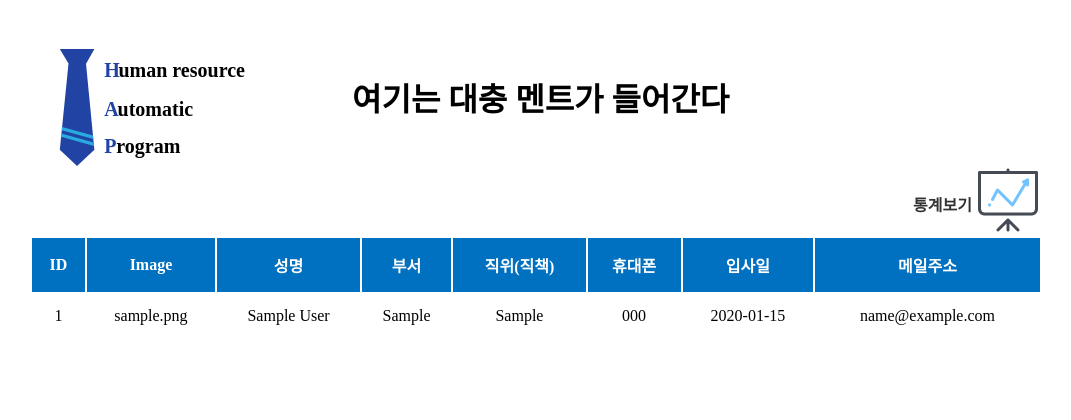
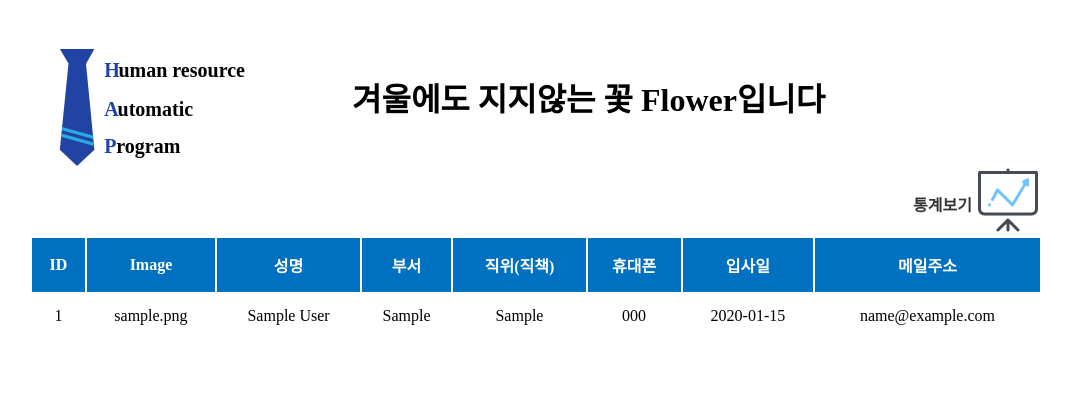
Before and after one commit to leeeekwan/OCR, a Django app: page / in a window 1280 px wide; the page is wider, and only the part inside the window is pictured. Shown: the top 420 px of that part, without its empty margins (104-1175 px from the left). Run offline with Django 3.2, Linux system fonts and the light colour scheme; tables that the repository leaves empty hold one stand-in row (values such as "Sample post"); parts of the project's set-up code (start-up, migrations or seed data) failed here and were passed over.

Commit message:
멘트 넣었어요

```diff
--- a/static/style.css
+++ b/static/style.css
@@ -23,7 +23,7 @@
     float: left;
     margin-left: 35%;
     margin-top: 45px;
-    width: 500px;
+    width: 550px;
     height: 100px;
 }
 
--- a/templates/layout.html
+++ b/templates/layout.html
@@ -22,7 +22,7 @@
                 </a>
             </div>
             <div id="ment">
-                <h1>여기는 대충 멘트가 들어간다</h1>
+                <h1>겨울에도 지지않는 꽃 Flower입니다</h1>
             </div>
             <div class="clear"></div>
         </div>
```
Also changed, not shown: static/source/src-body10_uWTbHBs.jpg (added), static/source/src-body11_BHHIf0h.jpg (added), static/source/src-body12_6YO2uFb.jpg (added).
